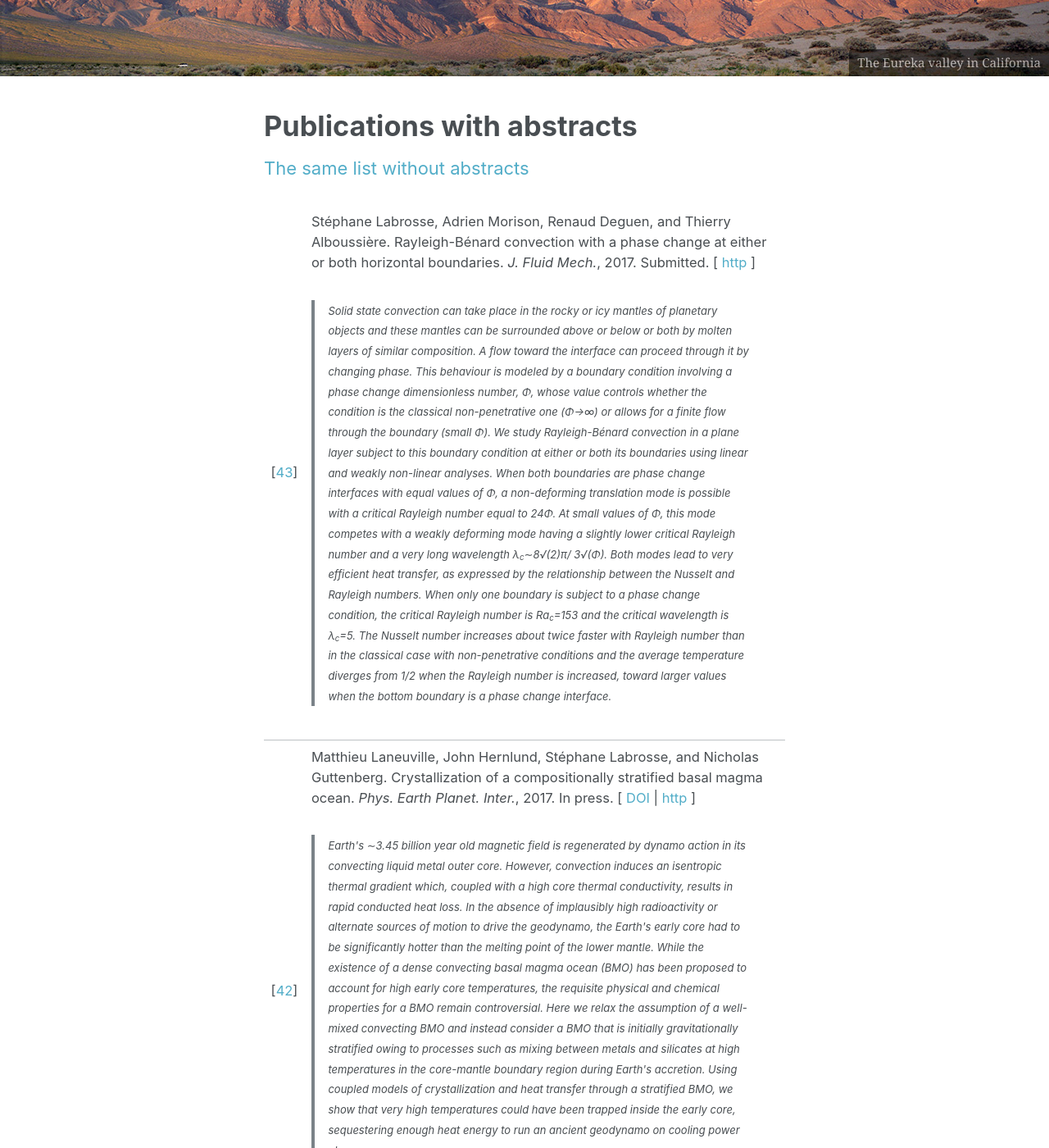
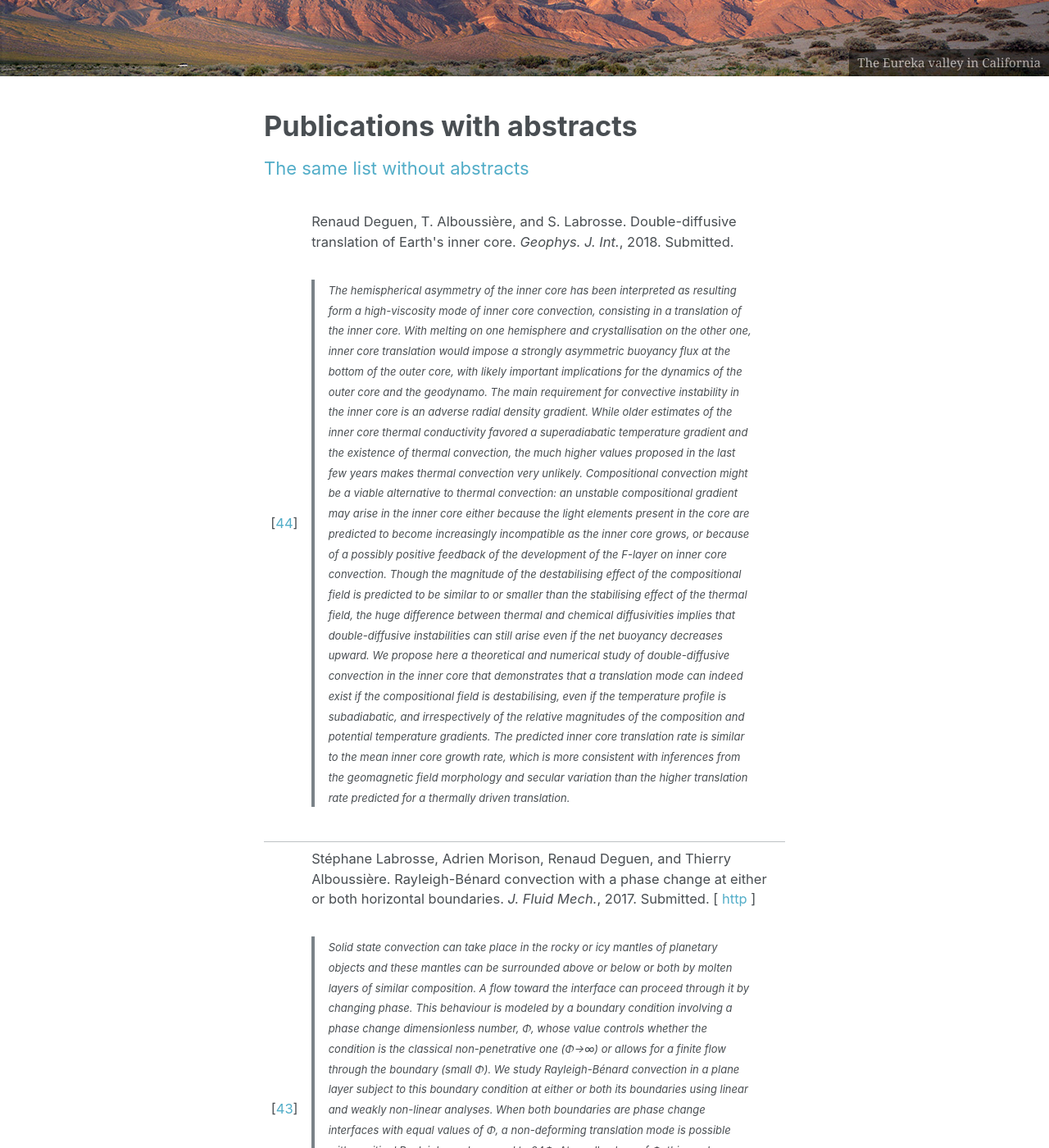
Before and after one commit to labrosse/labrosse.github.io, a Jekyll site: the page built from _pages/publications_abstract.md, in a window 1280 px wide and 1400 px high, scrolled down 278 px. Shown: the whole window at 82% size. Built offline with Jekyll 4.4.1, drawn with Linux system fonts in a browser that asks for light colours.

Commit message:
updated bibliography

```diff
--- a/_includes/mybib_abstracts.html
+++ b/_includes/mybib_abstracts.html
@@ -6,6 +6,43 @@
 
 
 <table>
+<tr valign="top">
+<td align="right" class="bibtexnumber">
+[<a name="Deguen_etal2018">44</a>]
+</td>
+<td class="bibtexitem">
+Renaud Deguen, T.&nbsp;Alboussi&egrave;re, and S.&nbsp;Labrosse.
+ Double-diffusive translation of Earth's inner core.
+ <em>Geophys. J. Int.</em>, 2018.
+ Submitted.
+<blockquote><font size="-1">
+The hemispherical asymmetry of the inner core has been interpreted as resulting form
+a high-viscosity mode of inner core convection, consisting in a translation of the inner
+core. With melting on one hemisphere and crystallisation on the other one, inner core
+translation would impose a strongly asymmetric buoyancy flux at the bottom of the outer
+core, with likely important implications for the dynamics of the outer core and the geodynamo.
+The main requirement for convective instability in the inner core is an adverse
+radial density gradient. While older estimates of the inner core thermal conductivity favored
+a superadiabatic temperature gradient and the existence of thermal convection, the
+much higher values proposed in the last few years makes thermal convection very unlikely.
+Compositional convection might be a viable alternative to thermal convection: an
+unstable compositional gradient may arise in the inner core either because the light elements
+present in the core are predicted to become increasingly incompatible as the inner
+core grows, or because of a possibly positive feedback of the development of the F-layer
+on inner core convection. Though the magnitude of the destabilising effect of the compositional
+field is predicted to be similar to or smaller than the stabilising effect of the
+thermal field, the huge difference between thermal and chemical diffusivities implies that
+double-diffusive instabilities can still arise even if the net buoyancy decreases upward.
+We propose here a theoretical and numerical study of double-diffusive convection in the
+inner core that demonstrates that a translation mode can indeed exist if the compositional
+field is destabilising, even if the temperature profile is subadiabatic, and irrespectively
+of the relative magnitudes of the composition and potential temperature gradients. The
+predicted inner core translation rate is similar to the mean inner core growth rate, which
+is more consistent with inferences from the geomagnetic field morphology and secular
+variation than the higher translation rate predicted for a thermally driven translation.
+</font></blockquote>
+</td>
+</tr>
 
 <tr valign="top">
 <td align="right" class="bibtexnumber">
```
Also changed, not shown: _includes/mybib.html (+13 -0 lines), _posts/2017-08-30-New_website_launched.md (+4 -1 lines).
